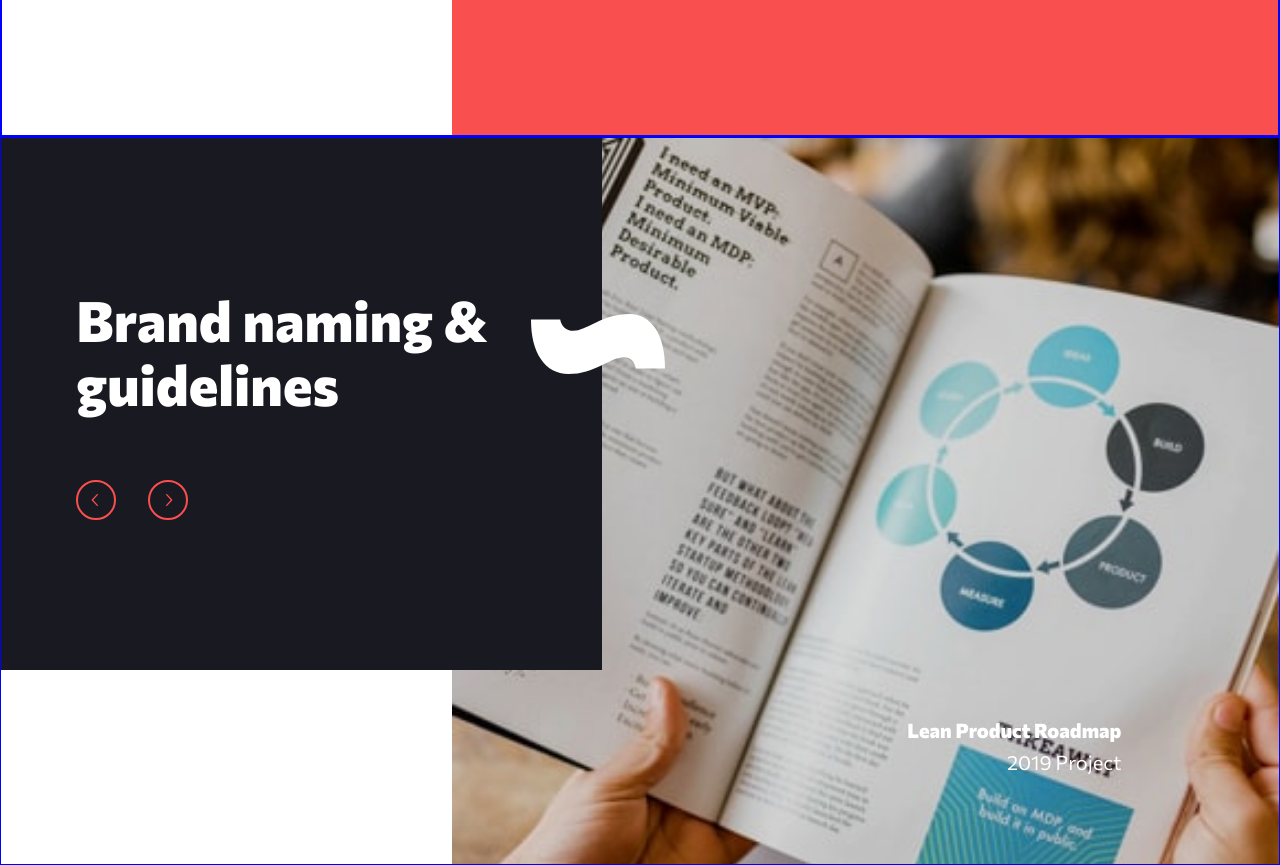
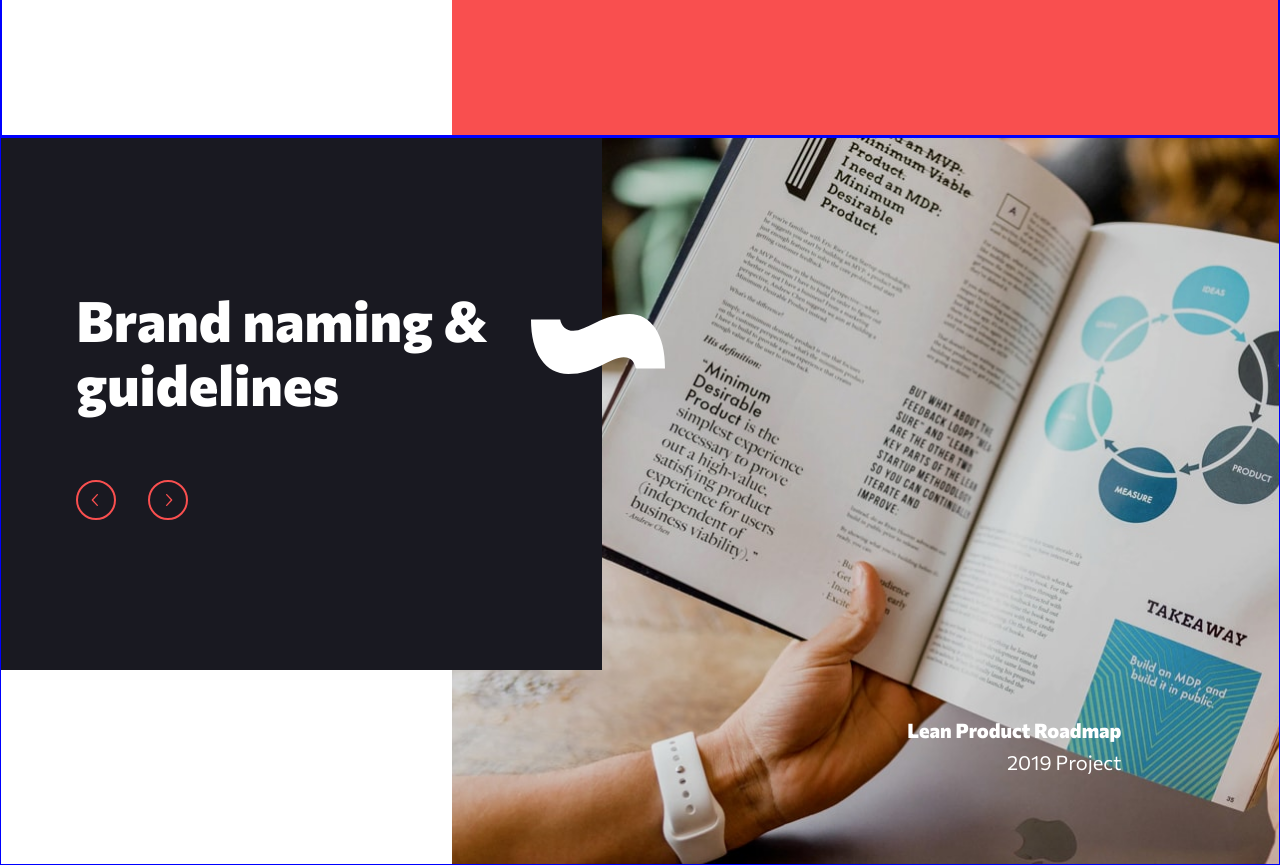
Before and after one commit to JesusKreist/creative-website, a Next.js app: page / in a window 1280 px wide. Shown: the part 2600-3465 px from the top of the page. Built offline with nearby package versions, Linux system fonts and the light colour scheme.

Commit message:
Add interactivity to slider component

```diff
--- a/components/Slide/Slide.tsx
+++ b/components/Slide/Slide.tsx
@@ -7,17 +7,63 @@ import {
   Text,
   Image,
 } from "@chakra-ui/react";
-import React from "react";
+import React, { useEffect } from "react";
 import { RxChevronLeft, RxChevronRight } from "react-icons/rx";
 import SlideContainer from "./SlideContainer";
 import SlideImage from "./SlideImage";
 import SlideText from "./SlideText";
+import { slides } from "./slides";
+import { useState } from "react";
 
 const Slide = () => {
+  const [currentSlideIndex, setCurrentSlideIndex] = useState(0);
+  const [currentSlide, setCurrentSlide] = useState(slides[currentSlideIndex]);
+
+  const nextSlide = (
+    currentSlideIndex: number,
+    setCurrentSlideIndex: React.Dispatch<React.SetStateAction<number>>
+  ) => {
+    if (currentSlideIndex !== 2) {
+      setCurrentSlideIndex(currentSlideIndex + 1);
+    }
+    if (currentSlideIndex === 2) {
+      setCurrentSlideIndex(0);
+    }
+  };
+
+  const prevSlide = (
+    currentSlideIndex: number,
+    setCurrentSlideIndex: React.Dispatch<React.SetStateAction<number>>
+  ) => {
+    if (currentSlideIndex === 0) {
+      setCurrentSlideIndex(2);
+    }
+    if (currentSlideIndex !== 0) {
+      setCurrentSlideIndex(currentSlideIndex - 1);
+    }
+  };
+
+  useEffect(() => {
+    console.log(currentSlide);
+    setCurrentSlide(slides[currentSlideIndex]);
+  }, [currentSlideIndex, currentSlide]);
+
   return (
     <SlideContainer>
-      <SlideText />
-      <SlideImage />
+      <SlideText
+        slideTagLine={currentSlide.slideTagLine}
+        handlePreviousSlide={() =>
+          prevSlide(currentSlideIndex, setCurrentSlideIndex)
+        }
+        handleNextSlide={() =>
+          nextSlide(currentSlideIndex, setCurrentSlideIndex)
+        }
+      />
+      <SlideImage
+        image={currentSlide.image}
+        projectYear={2019}
+        projectName={currentSlide.projectName}
+      />
     </SlideContainer>
   );
 };
--- a/components/Slide/SlideImage.tsx
+++ b/components/Slide/SlideImage.tsx
@@ -1,6 +1,16 @@
 import { Box, Flex, Grid, Text, Image } from "@chakra-ui/react";
 
-const SlideImage = () => {
+interface SlideImageProps {
+  image: string;
+  projectYear: number;
+  projectName: string;
+}
+
+const SlideImage: React.FC<SlideImageProps> = ({
+  image,
+  projectYear,
+  projectName,
+}) => {
   return (
     <>
       <Grid
@@ -14,7 +24,7 @@ const SlideImage = () => {
         gridRow="1 / -1"
         templateColumns={{ md: "repeat(21, 1fr)" }}
         templateRows={{ md: "repeat(34, 1fr)" }}
-        bgImage="/mobile/image-slide-1.jpg"
+        bgImage={{ md: `/tablet/${image}`, lg: `/desktop/${image}` }}
         bgSize="cover"
         bgRepeat="no-repeat"
       >
@@ -26,8 +36,8 @@ const SlideImage = () => {
           fontSize={{ base: "", md: "1rem", xl: "1.25rem" }}
           lineHeight={{ base: "", md: "1.25rem", lg: "", xl: "2rem" }}
         >
-          <Text fontWeight="extrabold">Lean Product Roadmap</Text>
-          <Text>2019 Project</Text>
+          <Text fontWeight="extrabold">{projectName}</Text>
+          <Text>{projectYear} Project</Text>
         </Box>
       </Grid>
       <Box
@@ -47,22 +57,12 @@ const SlideImage = () => {
           fontSize={{ base: "", md: "1rem", xl: "1.25rem" }}
           lineHeight={{ base: "", md: "1.25rem", lg: "", xl: "2rem" }}
         >
-          <Text fontWeight="extrabold">Lean Product Roadmap</Text>
-          <Text>2019 Project</Text>
+          <Text fontWeight="extrabold">{projectName}</Text>
+          <Text>{projectYear} Project</Text>
         </Box>
         <Box as="picture" width="100%">
-          <Box
-            as="source"
-            media="(max-width: 768px)"
-            srcSet="/mobile/image-slide-1.jpg"
-          ></Box>
-          <Box
-            as="source"
-            media="(min-width: 768px) and (max-width: 960px)"
-            srcSet="/tablet/image-slide-1.jpg"
-          ></Box>
           <Image
-            src="/mobile/image-slide-1.jpg"
+            src={`/mobile/${image}`}
             alt=""
             objectFit="cover"
             width="100%"
--- a/components/Slide/SlideText.tsx
+++ b/components/Slide/SlideText.tsx
@@ -1,7 +1,17 @@
 import { Grid, Flex, IconButton, Box, Text, Image } from "@chakra-ui/react";
 import { RxChevronLeft, RxChevronRight } from "react-icons/rx";
 
-const SlideText = () => {
+interface SlideTextProps {
+  slideTagLine: string;
+  handlePreviousSlide: () => void;
+  handleNextSlide: () => void;
+}
+
+const SlideText: React.FC<SlideTextProps> = ({
+  slideTagLine,
+  handleNextSlide,
+  handlePreviousSlide,
+}) => {
   return (
     <Grid
       className="slider-text"
@@ -48,7 +58,7 @@ const SlideText = () => {
           lineHeight={{ base: "2.5rem", lg: "4rem" }}
           fontWeight="extrabold"
         >
-          Brand naming & guidelines
+          {slideTagLine}
         </Text>
         <Flex gap="2rem">
           <IconButton
@@ -57,6 +67,7 @@ const SlideText = () => {
             aria-label="left arrow icon"
             fontSize="20px"
             icon={<RxChevronLeft />}
+            onClick={handlePreviousSlide}
           />
           <IconButton
             variant="brandRedOutline"
@@ -64,6 +75,7 @@ const SlideText = () => {
             aria-label="right arrow icon"
             fontSize="20px"
             icon={<RxChevronRight />}
+            onClick={handleNextSlide}
           />
         </Flex>
       </Flex>
--- /dev/null
+++ b/components/Slide/slides.ts
@@ -0,0 +1,23 @@
+export const slides = [
+  {
+    id: 1,
+    slideTagLine: "Brand naming & guidelines",
+    projectName: "Lean Product Roadmap",
+    projectYear: "2019",
+    image: "image-slide-1.jpg",
+  },
+  {
+    id: 2,
+    slideTagLine: "Brand identity & merchandise",
+    projectName: "New Majestic Hotel",
+    projectYear: "2018",
+    image: "image-slide-2.jpg",
+  },
+  {
+    id: 3,
+    slideTagLine: "Brand identity & web design",
+    projectName: "Crypto Dashboard",
+    projectYear: "2016",
+    image: "image-slide-3.jpg",
+  },
+];
```
